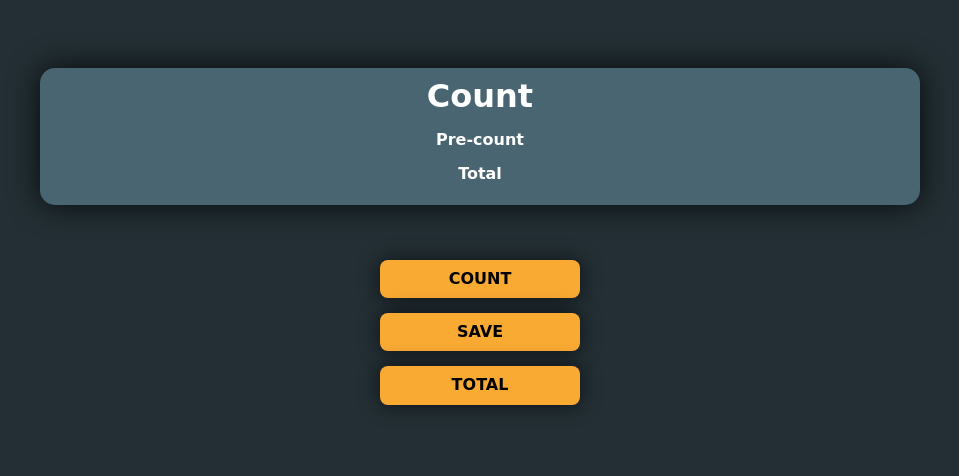
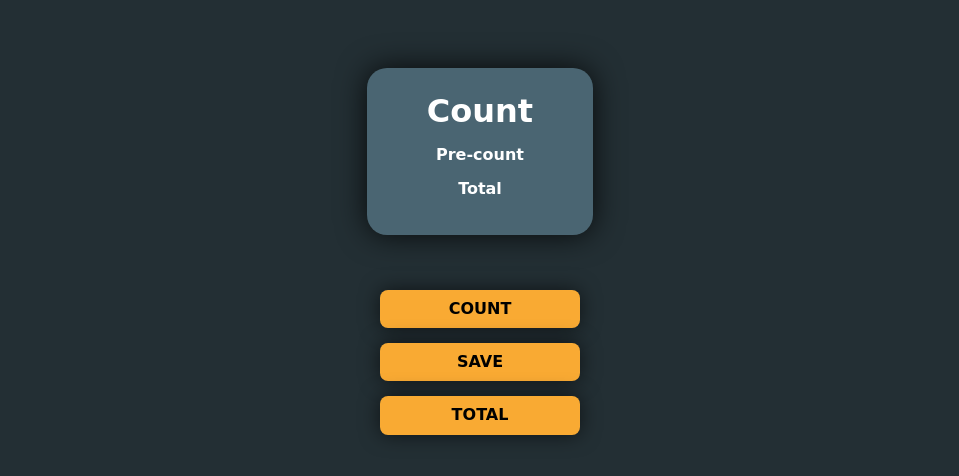
Before and after one commit to Balaji340/Count-WebApp, a plain HTML site: page index.html in a window 1280 px wide. Shown: the part 132-608 px from the top of the page, without its empty margins (160-1119 px from the left). Drawn offline with nearby package versions, Linux system fonts and the light colour scheme.

Commit message:
Update index.css

```diff
--- a/index.css
+++ b/index.css
@@ -13,17 +13,17 @@ body {
 
 .container {
     background: #4A6572;
-    margin: 200px;
+    margin-top: 200px;
     margin-bottom: 50px;
-    padding: 5px;
-    padding-top: 5px;
-    padding-bottom: 5px;
-    padding-left: 5px;
-    padding-right: 5px;
-    border-radius: 15px;
+    margin-left: auto;
+    margin-right: auto;
+    padding-top: 20px;
+    padding-bottom: 20px;
+    padding-left: 60px;
+    padding-right: 60px;
+    border-radius: 20px;
     box-shadow: 0 0 30px rgba(0, 0, 0, 0.8);
 }
-
 
 h1 {
     margin-top: 5px;
```
